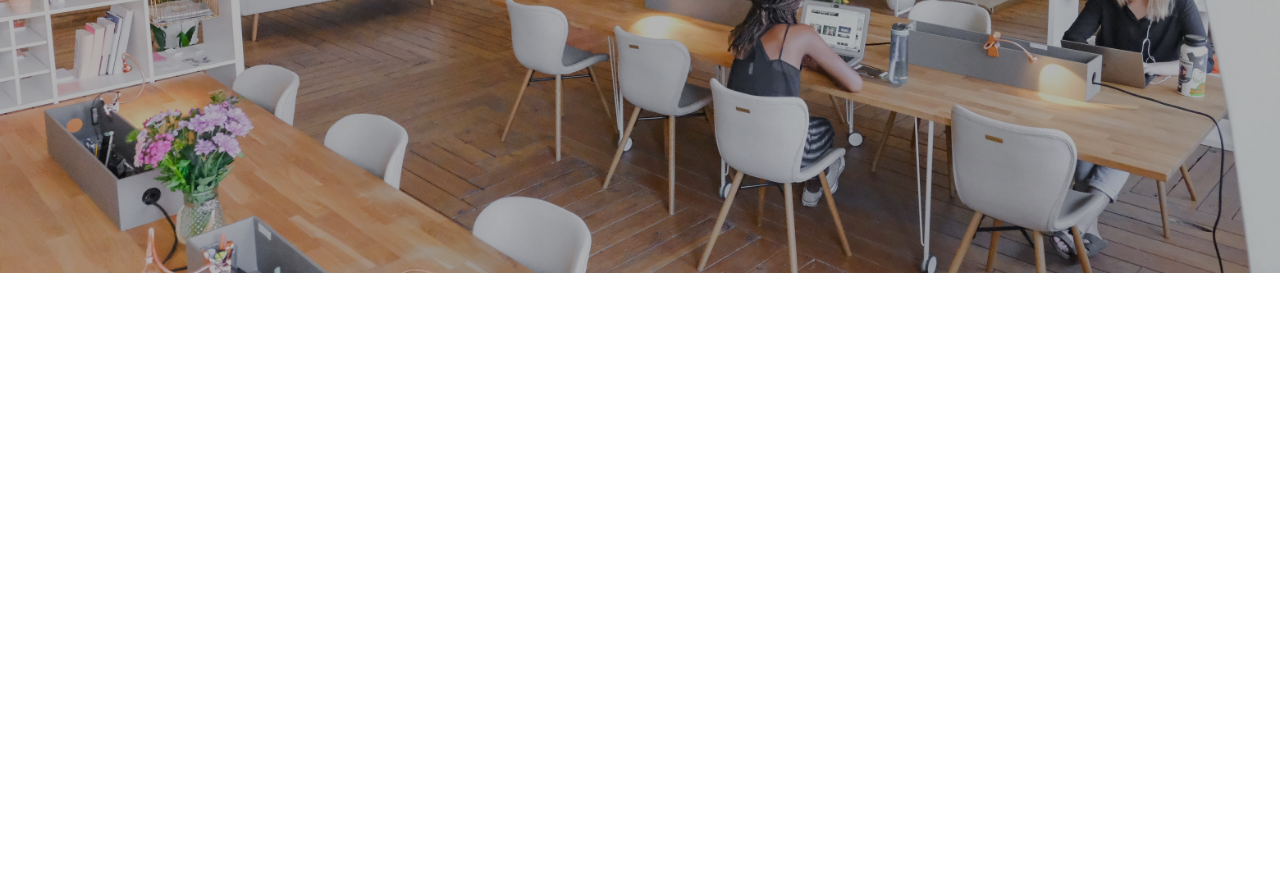
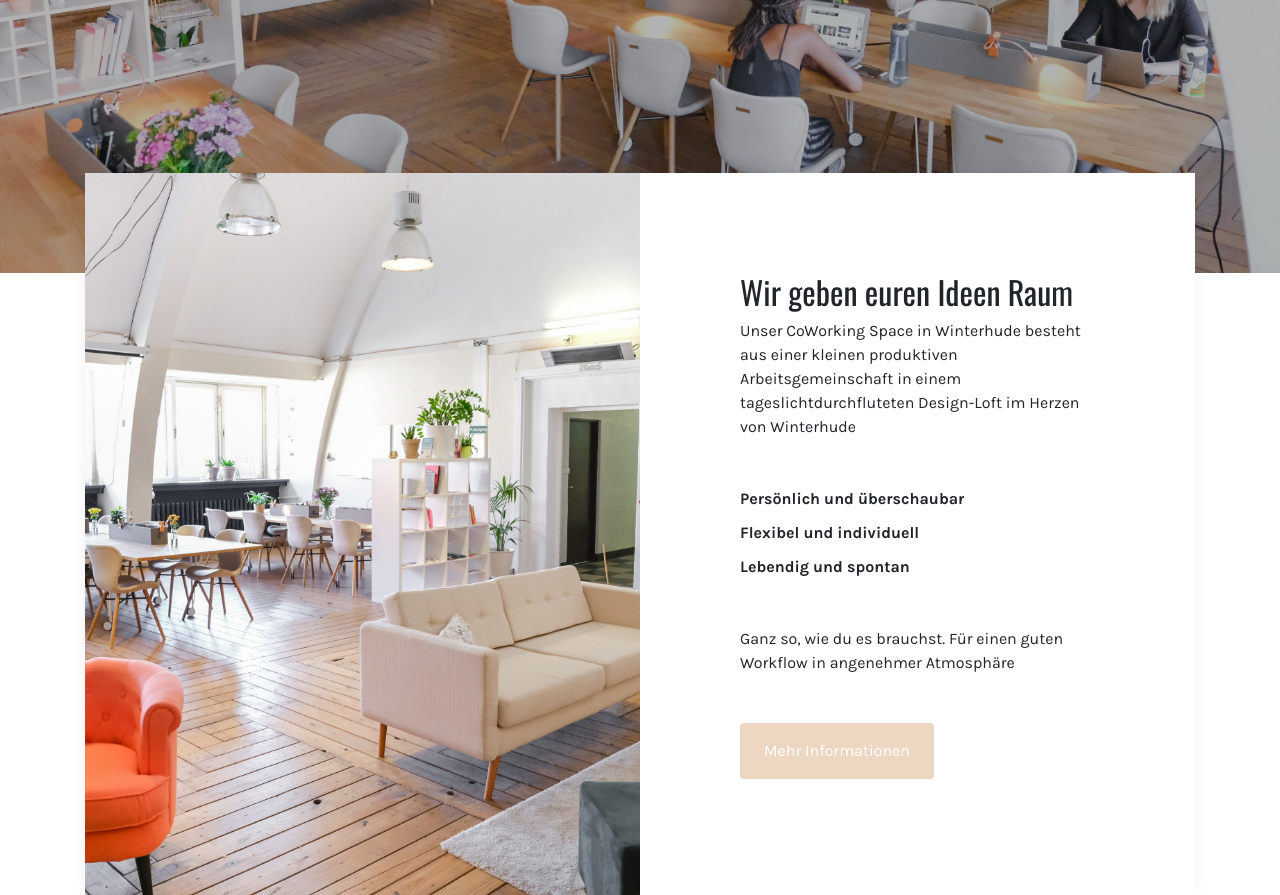
Before and after one commit to Hensga/coworkspace-landing, a plain HTML site: page index.html in a window 1280 px wide. Shown: the part 527-1422 px from the top of the page. Before the commit the page ends 800 px from the top, so only its background shows below. Drawn offline with nearby package versions, Linux system fonts and the light colour scheme; files that its build step writes are made by us from their sources; files whose address does not match are found by name.

Commit message:
Added the first featured section, changed the default bootstrap button styling

```diff
--- a/css/main.css
+++ b/css/main.css
@@ -714,6 +714,34 @@ Colors
 /*****************************************
 Mobile Burgermenu
 ******************************************/
+/******************************
+First Featured Box
+******************************/
+.feature-box-half {
+  position: relative;
+  background: #ffffff;
+  margin-top: -100px;
+  box-shadow: 0 0 20px -5px rgba(0, 0, 0, 0.1); }
+  .feature-box-half div {
+    width: 50%; }
+  .feature-box-half .image {
+    background-size: cover;
+    background-position: center center;
+    background-repeat: no-repeat; }
+  .feature-box-half .text {
+    padding: 100px;
+    font-family: "Karla", sans-serif;
+    font-size: 1rem; }
+    .feature-box-half .text .feature-title {
+      font-family: "Oswald", sans-serif;
+      font-size: 2rem; }
+    .feature-box-half .text ul {
+      padding: 0;
+      margin: 0;
+      list-style: none; }
+      .feature-box-half .text ul li {
+        margin-bottom: 10px; }
+
 /*****************************************
 Reset
 ******************************************/
@@ -721,3 +749,10 @@ Reset
   margin: 0;
   padding: 0;
   box-sizing: border-box; }
+
+.btn-primary {
+  color: #ffffff;
+  background: #edd7c2;
+  border-style: none; }
+  .btn-primary:hover {
+    background-color: #e6c8aa; }
--- a/index.html
+++ b/index.html
@@ -93,6 +93,38 @@
       </div>
     </div>
 
+    <!-- Featured Box mit Bild + Einleitungstext -->
+    <div class="container">
+      <div class="feature-box-half d-flex">
+        <div
+          class="image"
+          style="background-image: url(image/cowomen-4C22PfVlhdw-unsplash.jpg);"
+        ></div>
+        <div class="text">
+          <h2 class="feature-title">Wir geben euren Ideen Raum</h2>
+          <p class="mb-5">
+            Unser CoWorking Space in Winterhude besteht aus einer kleinen
+            produktiven Arbeitsgemeinschaft in einem tageslichtdurchfluteten
+            Design-Loft im Herzen von Winterhude
+          </p>
+          <ul class="feature-box-details mb-5">
+            <li>
+              <strong class="text-black">Persönlich und überschaubar</strong>
+            </li>
+            <li><strong>Flexibel und individuell</strong></li>
+            <li><strong>Lebendig und spontan</strong></li>
+          </ul>
+          <p class="mb-5">
+            Ganz so, wie du es brauchst. Für einen guten Workflow in angenehmer
+            Atmosphäre
+          </p>
+          <p>
+            <a href="#" class="btn btn-primary px-4 py-3">Mehr Informationen</a>
+          </p>
+        </div>
+      </div>
+    </div>
+
     <!-- Bootstrap -->
     <script
       src="https://code.jquery.com/jquery-3.4.1.slim.min.js"
```
